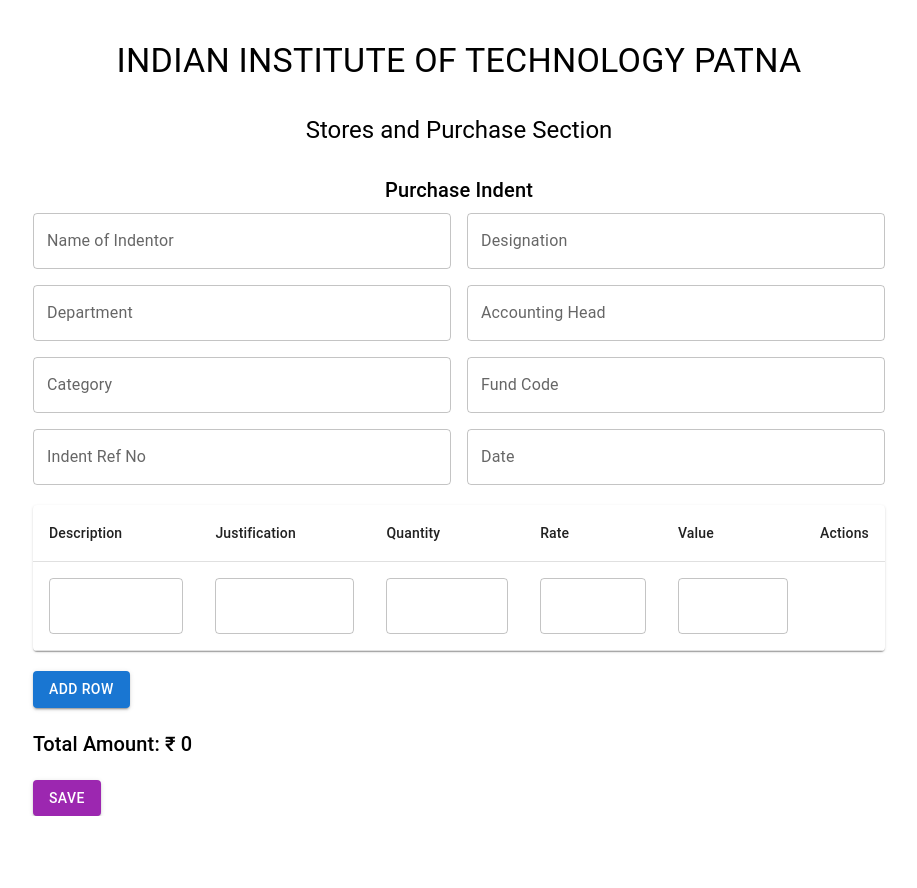
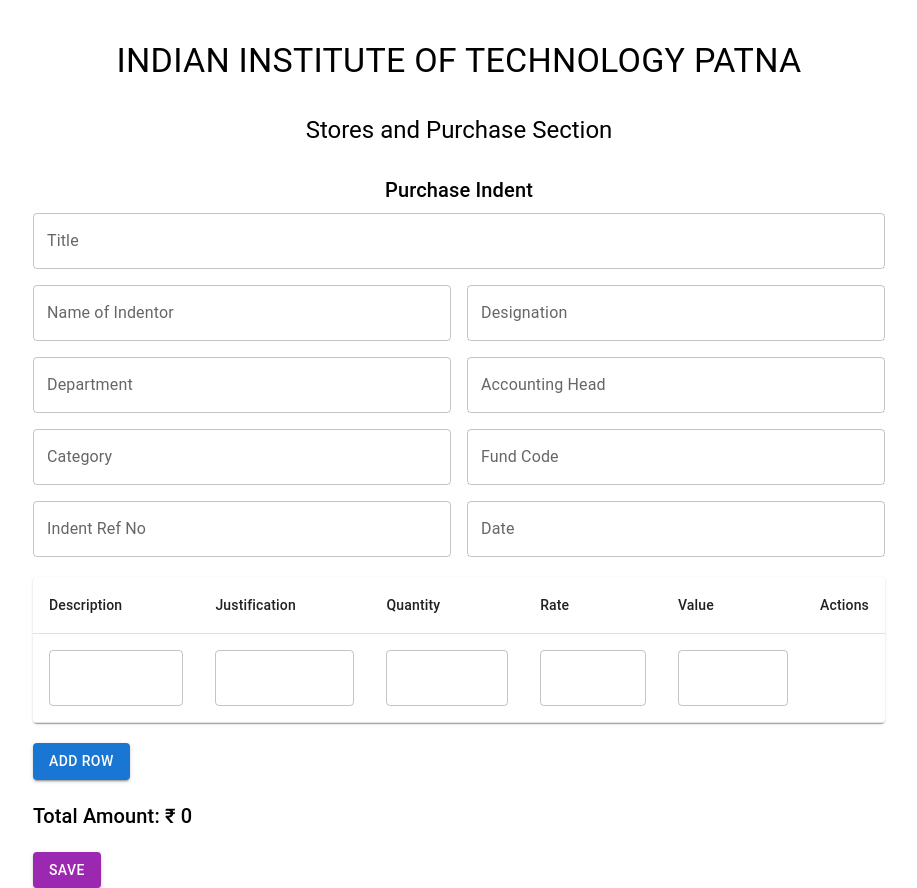
Before and after one commit to IITPProjectBuild/NoteSheet-Tracker, a Next.js app: page /Notetemplate in a window 1280 px wide. Shown: the whole page, without its empty margins (181-1098 px from the left). Before the commit the page ends 816 px from the top, so only its background shows below. Built offline with nearby package versions, Linux system fonts and the light colour scheme.

Commit message:
added title to Notesheet changed notesheet Schemas

```diff
--- a/src/app/Component/Notesheet.jsx
+++ b/src/app/Component/Notesheet.jsx
@@ -50,6 +50,13 @@
         date: '',
     });
 
+    const [title, setTitle] = useState('');
+
+    const handleTitleChange = (e) => {
+        const { name, value } = e.target;
+        setTitle(value);
+    };
+
     const handleFormDataChange = (e) => {
         const { name, value } = e.target;
         setFormData({ ...formData, [name]: value });
@@ -89,6 +96,7 @@
         // Add your save functionality here. For example:
         const mergedRows = [...rows, newRow];
         const arr = {
+            title: title,
             userInfo: formData,
             equips: mergedRows,
             email,
@@ -122,6 +130,17 @@
                 </div>
 
                 <Grid container spacing={2}>
+                    <Grid item xs={12}>
+                        <TextField
+                            fullWidth
+                            label="Title"
+                            variant="outlined"
+                            margin="none"
+                            name="title"
+                            value={title}
+                            onChange={handleTitleChange}
+                        />
+                    </Grid>
                     <Grid item xs={6}>
                         <TextField
                             fullWidth
--- a/src/app/homepage/page.tsx
+++ b/src/app/homepage/page.tsx
@@ -8,10 +8,11 @@
 import { Approvals } from '../Component/Approvals';
 import Funds from '../Component/Funds';
 import { token } from '../context/context';
-import { useState, useContext } from 'react';
+import { useState, useContext, useEffect } from 'react';
 
 export default function Home() {
     const [email, setEmail] = useState('arpitraj@gmail.com');
+
     return (
         <>
             <token.Provider value={email}>
```
Also changed, not shown: server.js (+28 -1 lines), 1 other file (tests, documents, lock files or other folders).
